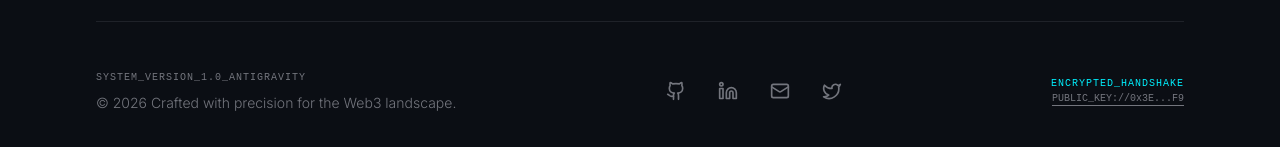
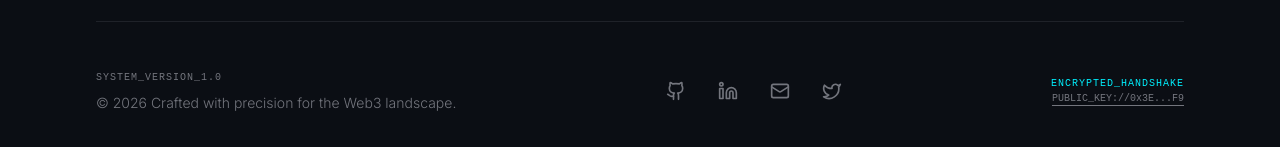
Before and after one commit to rudrakumar2012/rudraportfolio, a Next.js app: page / in a window 1280 px wide. Shown: the part 3555-3702 px from the top of the page. Built offline with nearby package versions, Linux system fonts and the light colour scheme; no server answers.

Commit message:
chore: Footer text change

```diff
--- a/src/app/page.tsx
+++ b/src/app/page.tsx
@@ -83,7 +83,7 @@ export default function Home() {
       {/* Footer / HUD Overlay */}
       <footer className="border-t border-outline-variant pt-12 pb-24 flex flex-col md:flex-row justify-between items-start md:items-center gap-8 md:gap-12">
         <div className="flex flex-col gap-2">
-          <span className="technical-readout">SYSTEM_VERSION_1.0_ANTIGRAVITY</span>
+          <span className="technical-readout">SYSTEM_VERSION_1.0</span>
           <p className="text-sm font-light text-outline">
             © 2026 Crafted with precision for the Web3 landscape.
           </p>
```
